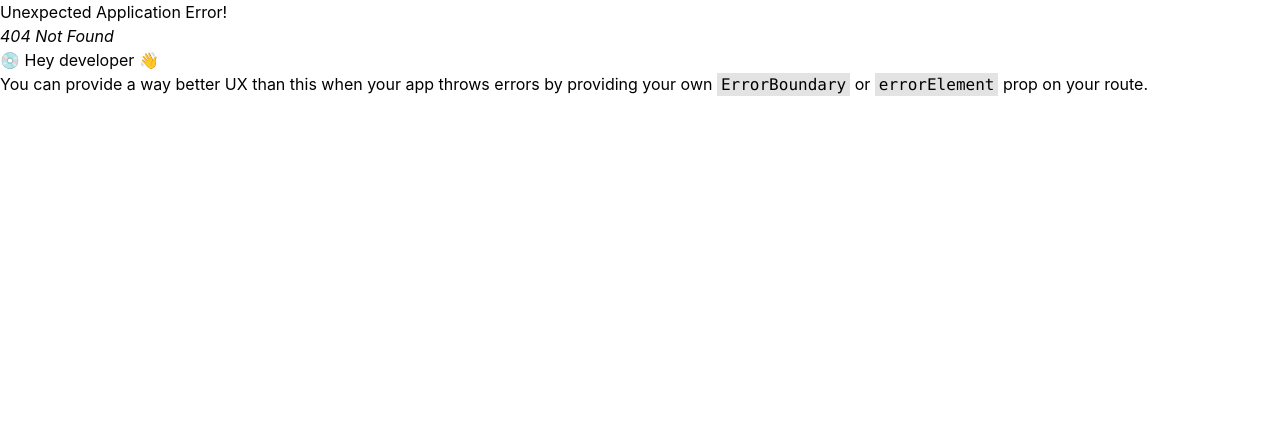
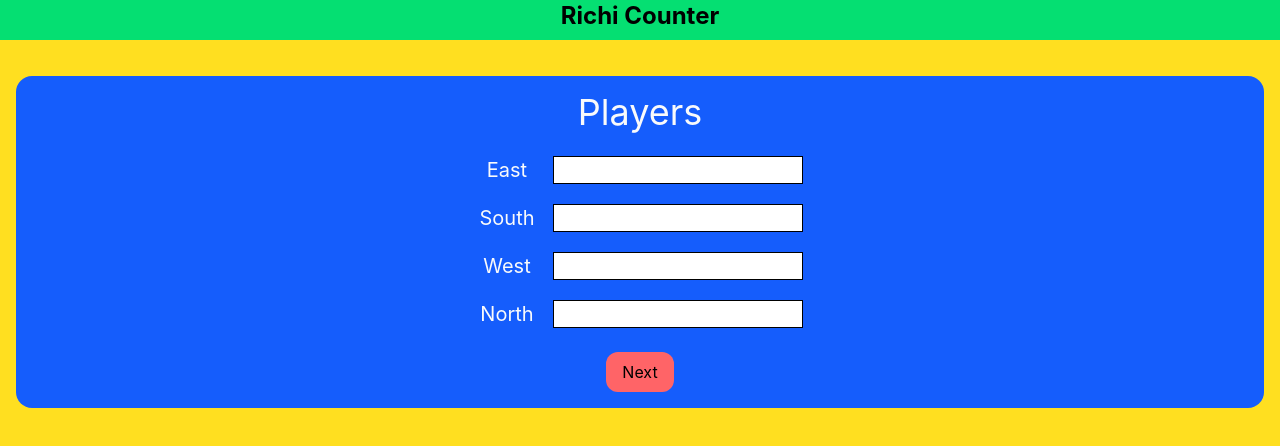
Before and after one commit to Qkari17/RichiCounter, a React (Vite) app: page /hanapp in a window 1280 px wide. Before the commit this address had no page. Shown: the top 446 px of the page. Built offline with nearby package versions, Linux system fonts and the light colour scheme.

Commit message:
HanContext updated

```diff
--- a/src/Pages/Hanchan/HanContext.tsx
+++ b/src/Pages/Hanchan/HanContext.tsx
@@ -1,10 +1,40 @@
-import { createContext } from "react"
+import { createContext, useContext, useState } from "react";
 
-const RichiContext= createContext
-export const HanProvider = ({children}) =>{
-    return(
-        <RichiContext.Provider >
-            {children}
-        </RichiContext.Provider>
-    )
-}
+const initialPlayers = [
+  {
+    name: "",
+    wind: "East",
+    points: 0,
+    chombo: 0,
+  },
+  {
+    name: "",
+    wind: "South",
+    points: 0,
+    chombo: 0,
+  },
+  {
+    name: "",
+    wind: "West",
+    points: 0,
+    chombo: 0,
+  },
+  {
+    name: "",
+    wind: "North",
+    points: 0,
+    chombo: 0,
+  },
+];
+
+const HanContext = createContext();
+export const HanProvider = ({ children }) => {
+  const [playerList, setPlayerList] = useState(initialPlayers);
+  return (
+    <HanContext.Provider value={{ playerList, setPlayerList }}>
+      {children}
+    </HanContext.Provider>
+  );
+};
+export const useHan = () => {
+  return useContext(HanContext);}
--- a/src/Pages/Hanchan/HanForm.tsx
+++ b/src/Pages/Hanchan/HanForm.tsx
@@ -1,36 +1,9 @@
-import { useState } from "react";
 import { Button } from "../../ui/Button/Button";
 import { Input } from "../../ui/Button/Input";
-
-const initialPlayers = [
-  {
-    name: "",
-    wind: "East",
-    points: 0,
-    chombo: 0,
-  },
-  {
-    name: "",
-    wind: "South",
-    points: 0,
-    chombo: 0,
-  },
-  {
-    name: "",
-    wind: "West",
-    points: 0,
-    chombo: 0,
-  },
-  {
-    name: "",
-    wind: "South",
-    points: 0,
-    chombo: 0,
-  },
-];
+import { useHan } from "./HanContext";
 
 export const HanForm = () => {
-  const [playerList, setPlayerList] = useState(initialPlayers);
+  const { playerList, setPlayerList } = useHan();
   const handlePlayerName = (e, index) => {
     const updatedPlayers = [...playerList];
     updatedPlayers[index].name = e.target.value;
@@ -42,7 +15,7 @@ export const HanForm = () => {
         <h1 className="font-bold text-2xl ">Richi Counter</h1>
       </header>
       <main className="p-4">
-        <section className="flex flex-col p-4 bg-blue-600 rounded-2xl items-center gap-6">
+        <section className="flex flex-col p-4 bg-blue-600 rounded-2xl items-center gap-6 ">
           <h1 className="text-gray-50 text-4xl">Players</h1>
           <form className="flex flex-col items-center gap-5">
             {playerList.map((player, index) => (
--- a/src/Pages/HomePage.tsx
+++ b/src/Pages/HomePage.tsx
@@ -12,7 +12,7 @@ export const HomePage = () => {
         className="flex justify-center
       "
       >
-        <Link to={routes.HANFORM}>
+        <Link to={routes.HANAPP}>
           <Button
             label="Hanchan"
             className={"bg-amber-600 text-3xl hover:bg-amber-400"}
--- a/src/routes.tsx
+++ b/src/routes.tsx
@@ -4,7 +4,7 @@ import { HanApp } from "./Pages/Hanchan";
 
 export const routes = {
   HOME: "/",
-  HANAPP: "/hanform",
+  HANAPP: "/hanapp/",
 };
 
 export const router = createBrowserRouter([
```
